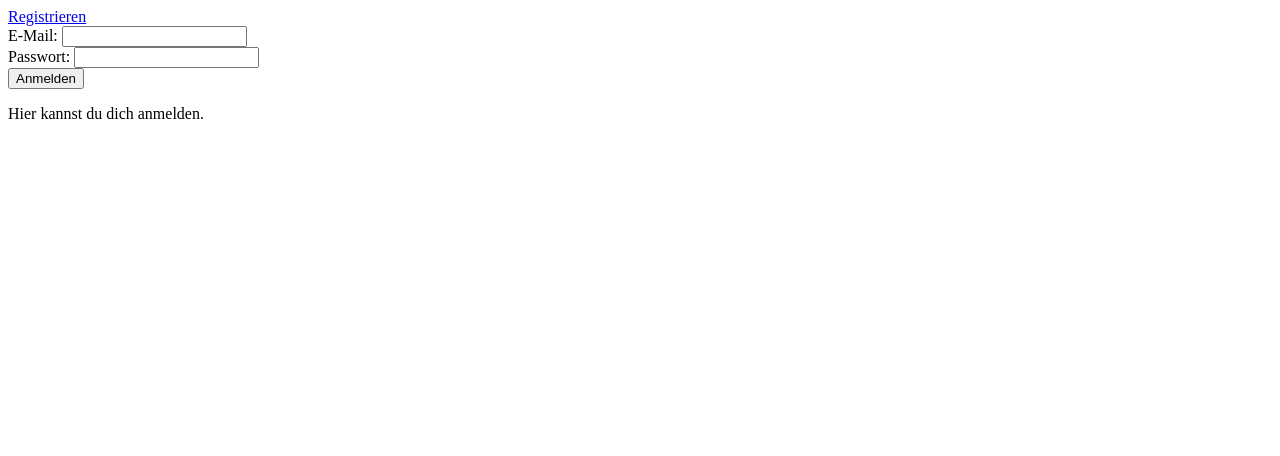
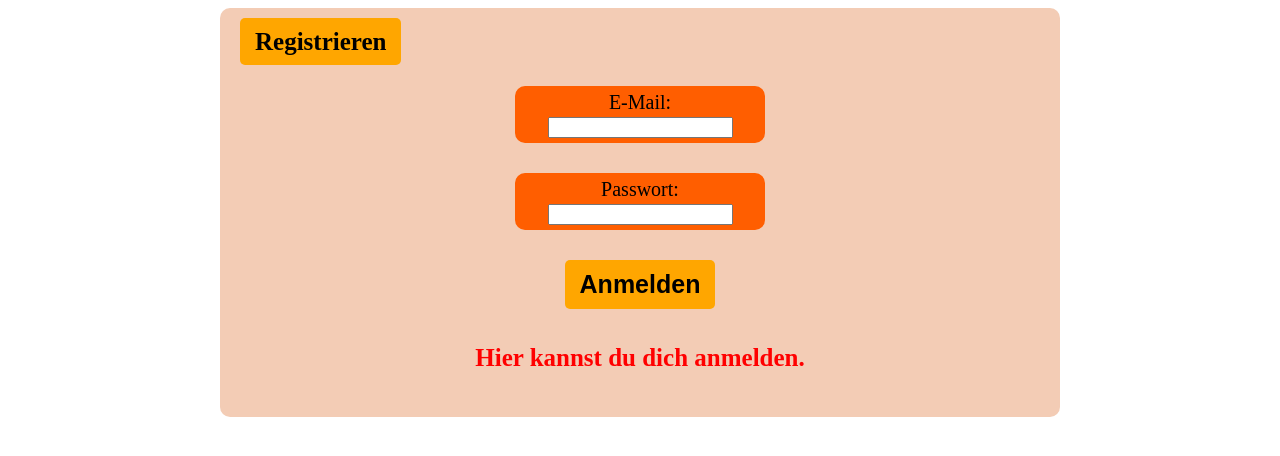
Before and after one commit to vadimstyr/IuQuizApp, a website: page quiz/public/html/userNameLoginIndex.html in a window 1280 px wide. Drawn offline with nearby package versions, Linux system fonts and the light colour scheme.

Commit message:
Version 0.09 style css angepasst

```diff
--- a/quiz/public/html/userNameLoginIndex.html
+++ b/quiz/public/html/userNameLoginIndex.html
@@ -4,8 +4,8 @@
     <meta charset="UTF-8">
     <meta name="viewport" content="width=device-width, initial-scale=1.0">
     <title>Quiz</title>
-    <link rel="icon" type="image/x-icon" href="/Quiz-Heroku-UI-Projekt/quiz\public/picture">
-    <link rel="stylesheet" href="/css/stye.css">
+    <link rel="icon" type="image/x-icon" href="/picture/TU-Logo.svg">
+    <link rel="stylesheet" href="/css/style.css">
     <script src="https://code.jquery.com/jquery-3.6.0.min.js"></script>
 </head>
 <body>
```
Also changed, not shown: quiz/public/html/quiz.html (+2 -2 lines).
